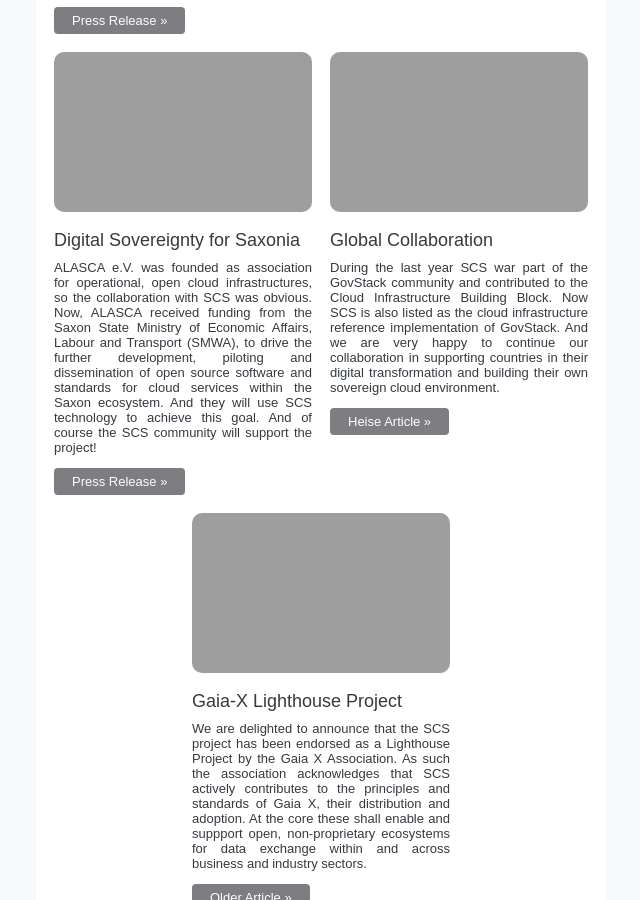
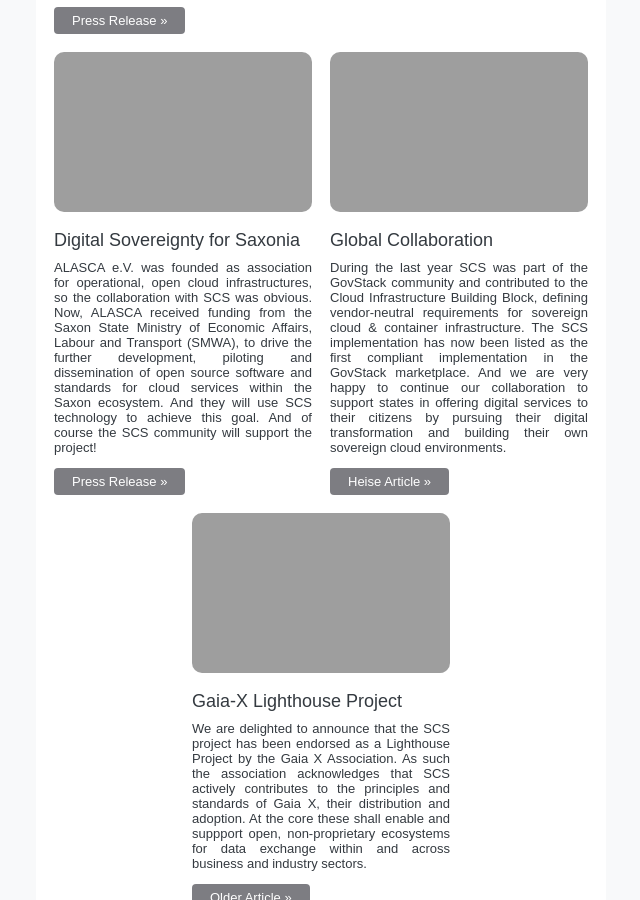
Before and after one commit to SovereignCloudStack/newsletter, a Jekyll site: the page built from _digest/39.md, in a window 1280 px wide and 900 px high, scrolled down 1899 px. Shown: the whole window, without its empty margins (319-959 px from the left). Built offline with Jekyll 4.4.1, drawn with Linux system fonts in a browser that asks for light colours.

Commit message:
Reword the GovStack contribution, keeping requirements and implementation more clearly separated.
Signed-off-by: Kurt Garloff <kurt@garloff.de>

```diff
--- a/_digest/39.md
+++ b/_digest/39.md
@@ -77,7 +77,7 @@
   - title: "Global Collaboration"
     image: /assets/images/39/Updated.png
     text : |-
-      During the last year SCS war part of the GovStack community and contributed to the Cloud Infrastructure Building Block. Now SCS is also listed as the cloud infrastructure reference implementation of GovStack. And we are very happy to continue our collaboration in supporting countries in their digital transformation and building their own sovereign cloud environment.
+      During the last year SCS was part of the GovStack community and contributed to the Cloud Infrastructure Building Block, defining vendor-neutral requirements for sovereign cloud & container infrastructure. The SCS implementation has now been listed as the first compliant implementation in the GovStack marketplace. And we are very happy to continue our collaboration to support states in offering digital services to their citizens by pursuing their digital transformation and building their own sovereign cloud environments.
     button:
       text: Heise Article
       link: https://www.heise.de/en/news/GovStack-publishes-specifications-for-sovereign-cloud-infrastructure-10210761.html
```
